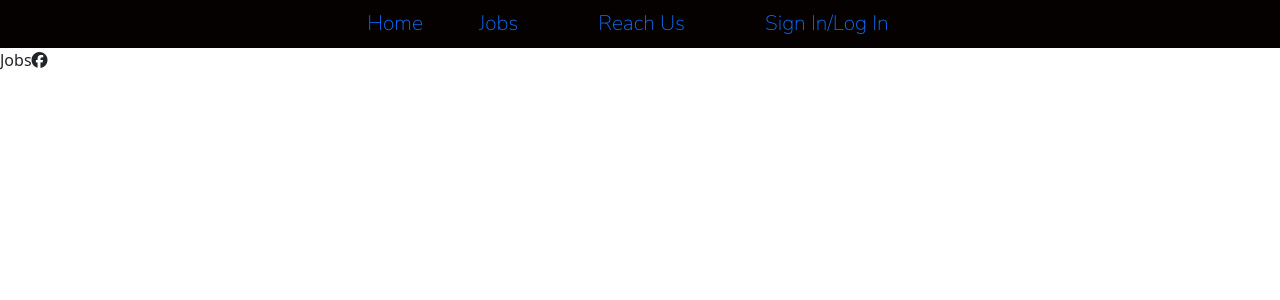
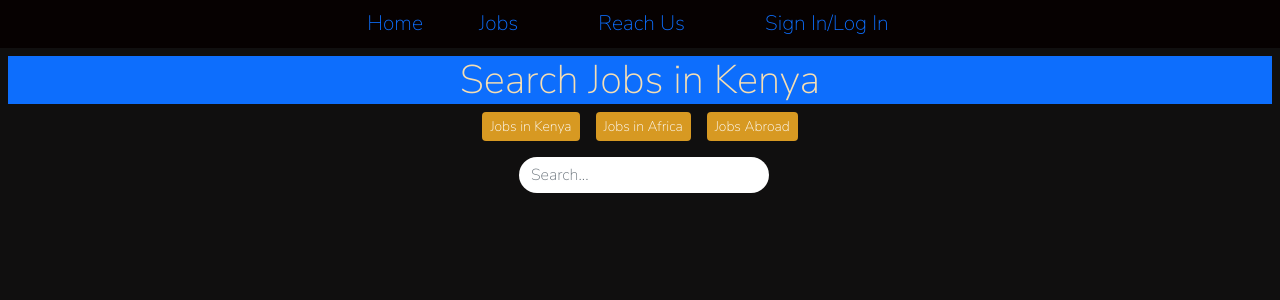
Before and after one commit to carreuky/Job-Portal, a React (Create React App) app: page /jobs in a window 1280 px wide. Shown: the top 300 px of the page. Built offline with nearby package versions, Linux system fonts and the light colour scheme; some icons are missing.

Commit message:
buttons and search input

```diff
--- /dev/null
+++ b/src/Components/Jobs/Jobs.css
@@ -0,0 +1,22 @@
+@import url('https://fonts.googleapis.com/css2?family=Nunito+Sans:wght@200&display=swap');
+.Jobs{
+    font-family: 'Nunito Sans', sans-serif;
+    background: rgb(16, 15, 15);
+    height: 95vh;
+    color: wheat;
+}
+#inputlg{
+    margin-left: 100px;
+    width: 250px;
+    border-radius: 20px;
+}
+.btn:hover , #inputlg{
+    outline:0px;
+    box-shadow: none;
+    border: none;
+
+}
+.btn{
+    border: none;
+    background-color: #D79922;
+}
--- a/src/Components/Jobs/Jobs.js
+++ b/src/Components/Jobs/Jobs.js
@@ -1,8 +1,32 @@
-import React from 'react'
+import React from "react";
+import "./Jobs.css";
+
 export default function Jobs() {
+  const Search = (
+    <div class="container m-3 ">
+    <div class="d-flex justify-content-center px-2 ">
+    <div class="form-group">
+    <input class="form-control input-lg" id="inputlg"  placeholder="Search..."/>
+  </div>
+    </div>
+  </div>
+  );
+
   return (
-    <div>Jobs
-<i class="fa-brands fa-facebook"></i>
+    <div className="Jobs p-2">
+      <h1 class="text-center bg-primary">Search Jobs in Kenya</h1>
+      <div className="text-center">
+        <button type="button" class="btn btn-primary btn-sm mx-2">
+          Jobs in Kenya
+        </button>
+        <button type="button" class="btn btn-primary btn-sm mx-2">
+          Jobs in Africa
+        </button>
+        <button type="button" class="btn btn-primary btn-sm mx-2">
+          Jobs Abroad
+        </button>
+      </div>
+      {Search}
     </div>
-  )
+  );
 }
```
